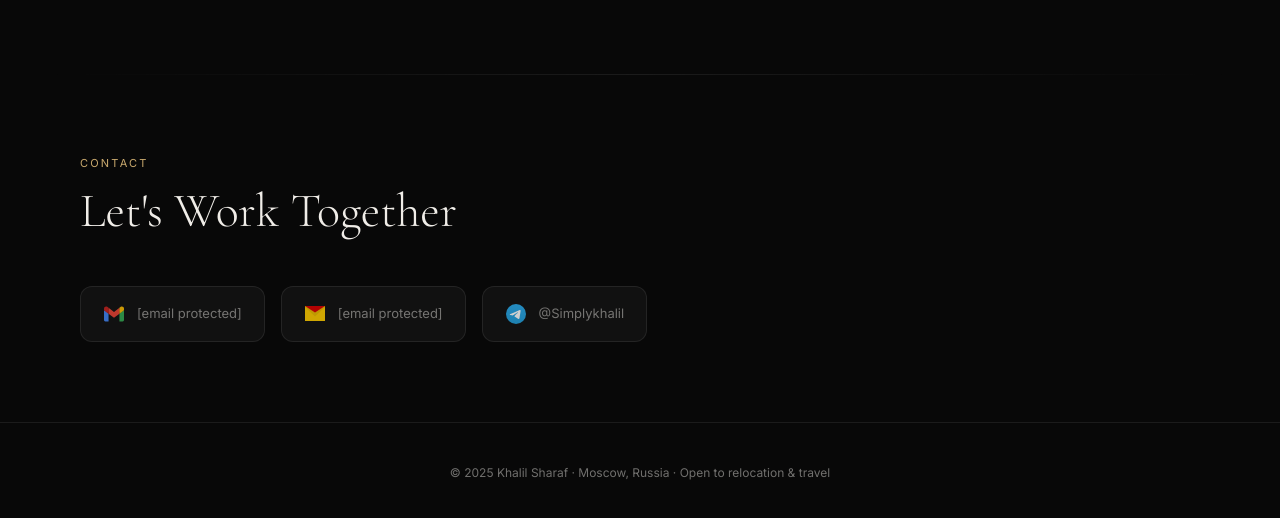
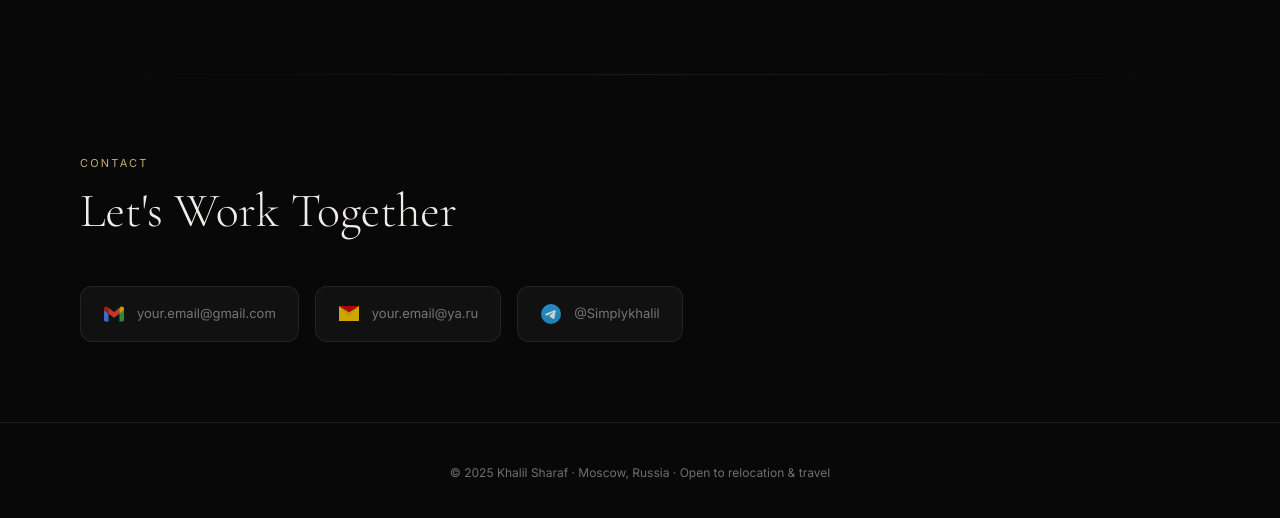
Before and after one commit to Khalil-svg-hash/CV, a plain HTML site: page index.html in a window 1280 px wide. Shown: the part 3258-3776 px from the top of the page. Drawn offline with nearby package versions, Linux system fonts and the light colour scheme.

Commit message:
mai click

```diff
--- a/index.html
+++ b/index.html
@@ -906,15 +906,16 @@
   </div>
   <div class="contact-row">
 
-    </a>
-    <a href="/cdn-cgi/l/email-protection#cbb8a2a6bba7b2a0a3aaa7a2a78bb2aaa5afaeb3e5b9be" class="contact-card">
-      <span class="contact-icon-img"><img src="gmail.svg" alt="Email" /></span>
-      <span><span class="__cf_email__" data-cfemail="8af9e3e7fae6f3e1e2ebe6e3e6caf3ebe4eeeff2a4f8ff">[email&#160;protected]</span></span>
-    </a>
-    <a href="/cdn-cgi/l/email-protection#f99291989590959f968b8e968b92b99e94989095d79a9694" class="contact-card">
-      <span class="contact-icon-img"><img src="Yandex_Mail.svg" alt="Gmail" /></span>
-      <span><span class="__cf_email__" data-cfemail="452e2d24292c29232a37322a372e052228242c296b262a28">[email&#160;protected]</span></span>
-    </a>
+<a href="mailto:khalilforwork@gmail.com" class="contact-card">
+  <span class="contact-icon-img"><img src="gmail.svg" alt="Email" /></span>
+  <span>your.email@gmail.com</span>
+</a>
+
+<a href="mailto:simplykhalil@yandex.ru" class="contact-card">
+  <span class="contact-icon-img"><img src="Yandex_Mail.svg" alt="Yandex Mail" /></span>
+  <span>your.email@ya.ru</span>
+</a>
+
     <a href="https://t.me/Simplykhalil" target="_blank" class="contact-card">
       <span class="contact-icon-img"><img src="Telegram.svg" alt="Telegram" /></span>
       <span>@Simplykhalil</span>
```
